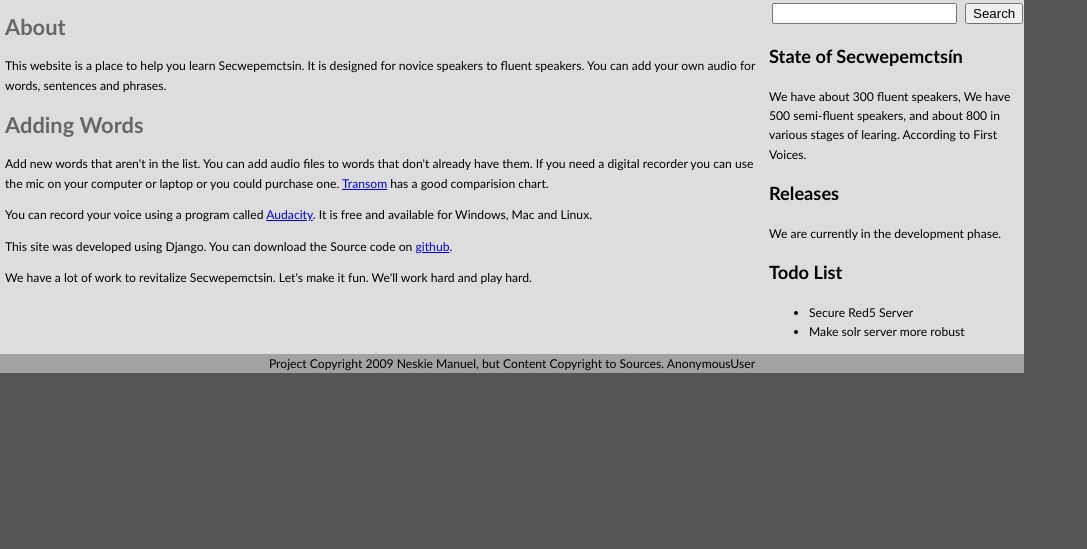
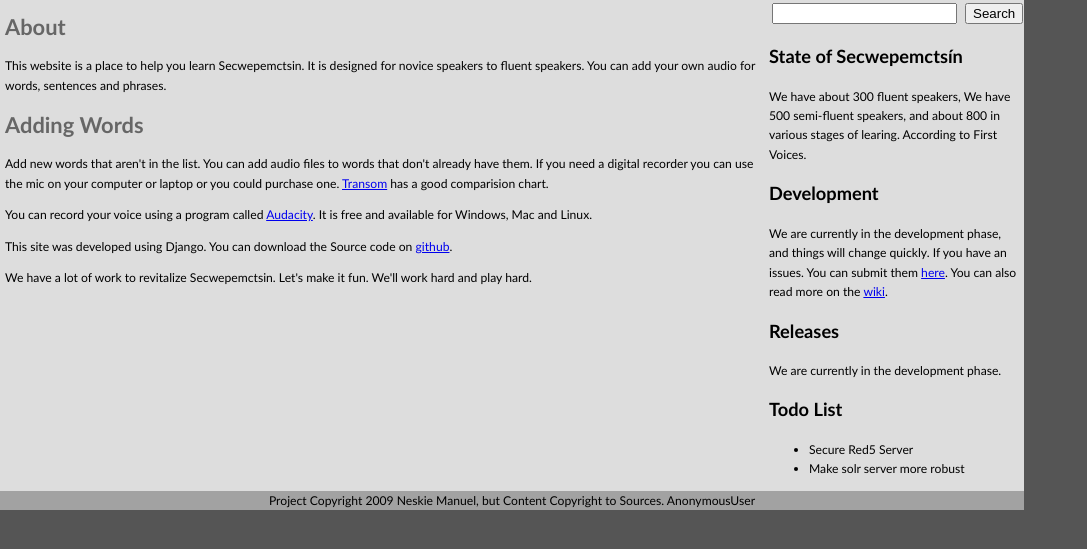
Before and after one commit to neskie/secwepemctsnem, a Django app: template secwepemctsnem/templates/about.html in a window 1280 px wide. Shown: the part 80-629 px from the top of the page, without its empty margins (0-1087 px from the left). Run offline with Django 3.2, Linux system fonts and the light colour scheme; the template is opened without the code that fills it, so the values that code supplies are empty; parts of the project's set-up code (start-up, migrations or seed data) failed here and were passed over.

Commit message:
fixed about page

```diff
--- a/secwepemctsnem/templates/about.html
+++ b/secwepemctsnem/templates/about.html
@@ -8,6 +8,13 @@ We have about 300 fluent speakers,
 We have 500 semi-fluent speakers, and about 800 in various stages of learing.
 According to First Voices.
 </p>
+
+<h2>Development</h2>
+We are currently in the development phase, and things will change quickly.
+If you have an issues.  You can submit them <a
+	href="http://github.com/neskie/secwepemctsnem/issues">here</a>.  You
+can also read more on the <a
+	href="http://wiki.github.com/neskie/secwepemctsnem/">wiki</a>.
 
 <h2>Releases</h2>
 We are currently in the development phase.
```
